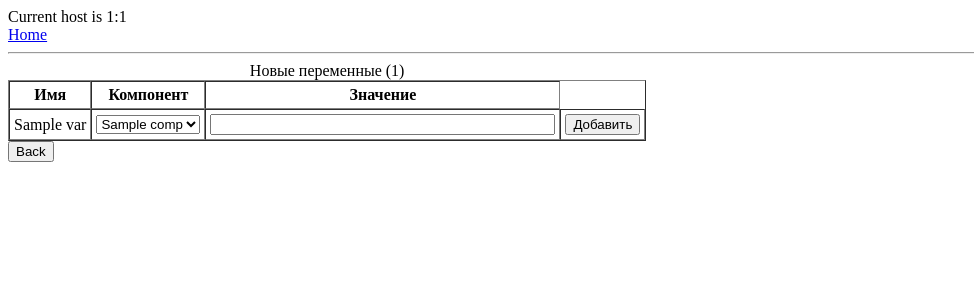
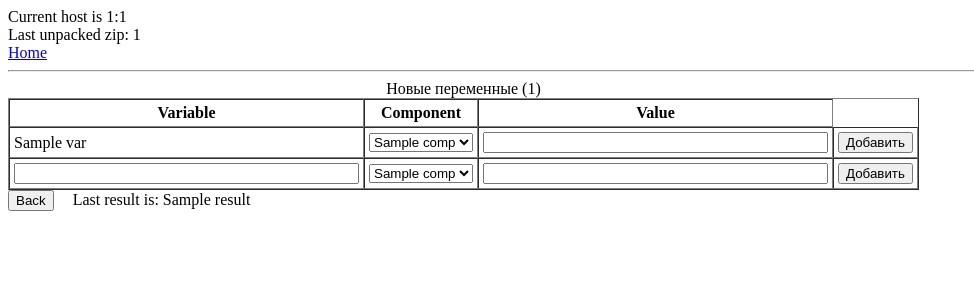
Before and after one commit to seven2221/deployer, a Flask app: template app/templates/variables.html in a window 1280 px wide. Shown: the top 300 px of the page, without its empty margins (0-974 px from the left). Run offline with Flask 2, Linux system fonts and the light colour scheme; a user stored in the database is signed in; tables that the repository leaves empty hold one stand-in row (values such as "Sample post"); the template is opened without the code that fills it: most values are stand-ins (such as "Sample title", 1, 10 or a date in 2020).

Commit message:
правки логики добавления переменных

```diff
--- a/app/gf_variables.py
+++ b/app/gf_variables.py
@@ -24,9 +24,9 @@ def find_variables_in_zip():
     return zip_variables
 
 
-def find_new_variables(host, port):
+def find_new_variables():
     new_variables = []
-    exists_variables = gf_operations.get_all_variables(host, port)
+    exists_variables = gf_operations.get_all_variables()
     zip_variables = find_variables_in_zip()
     for variable in zip_variables:
         if variable not in exists_variables:
--- a/app/templates/base.html
+++ b/app/templates/base.html
@@ -9,7 +9,8 @@
         {% endif %}
     </head>
     <body>
-        <span>Current host is {{ session.get('host') }}:{{ session.get('port') }}</span>
+        <span>Current host is {{ session.get('host') }}:{{ session.get('port') }}</span><br>
+        <span>Last unpacked zip: {{ session.get('zip') }}</span>
         <div style="width: 100%">
 {#            <span>Текущий пользователь: {{ user.username }}</span>#}
             <a href="{{ url_for('index') }}">Home</a>
--- a/app/templates/variables.html
+++ b/app/templates/variables.html
@@ -2,27 +2,52 @@
 
 {% block content %}
     <table border="1" cellpadding="4" cellspacing="0">
+
         <caption style="text-align: center; caption-side: top;">Новые переменные ({{ session.get('host') }})</caption>
+
         <tr>
-            <th>Имя</th>
-            <th>Компонент</th>
-            <th>Значение</th>
+            <th>Variable</th>
+            <th>Component</th>
+            <th>Value</th>
         </tr>
+
         {% for var in vars %}
+            <form action={{ url_for('create_variable') }} method="post">
                 <tr>
-            <td>{{ var }}</td>
                     <td>
-                <select>
+                        <span>{{ var }}</span>
+                        <input name="variable" style="display:none" value="{{ var }}">
+                    </td>
+                    <td>
+                        <select name="component" class="selectpicker form-control">
                             {% for comp in comps %}
-                         <option value="{{ comp }}">{{ comp }}</option>
+                                <option  value="{{ comp }}"> {{ comp }} </option>
                             {% endfor %}
                         </select>
                     </td>
-            <td><input type="text" size="40"></td>
+                    <td><input name="value" type="text" size="40"></td>
                     <td><input type="submit" value="Добавить"></td>
                 </tr>
+            </form>
         {% endfor %}
+
+        <form action={{ url_for('create_variable') }} method="post">
+            <tr>
+                <td><input name="variable" type="text" size="40"></td>
+                <td>
+                    <select name="component" class="selectpicker form-control">
+                        {% for comp in comps %}
+                            <option  value="{{ comp }}"> {{ comp }} </option>
+                        {% endfor %}
+                    </select>
+                </td>
+                <td><input name="value" type="text" size="40"></td>
+                <td><input type="submit" value="Добавить"></td>
+            </tr>
+        </form>
+
     </table>
     <button style="display: table-cell; margin-right: 15px" onclick="window.location.href='{{ url_for('check_prepare') }}'"> Back </button>
+    <span>   Last result is: {{ result }}</span>
 
 {% endblock %}
```
Also changed, not shown: app/gf_operations.py (+25 -21 lines), app/routes.py (+22 -6 lines), app/templates/check_prepare.html (indentation only). Lines whose indentation alone changed are shown as unchanged.
